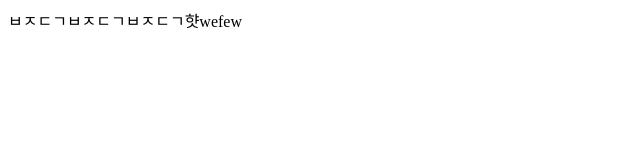
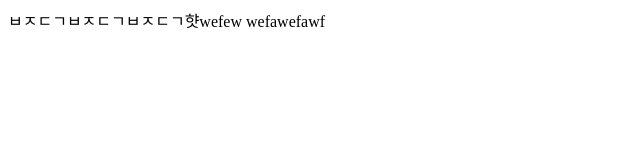
Before and after one commit to kangminwook/first-project, a plain HTML site: page index.html in a window 1280 px wide. Shown: the full height of the page, 0-640 px from the left. Drawn offline with Linux system fonts and the light colour scheme.

Commit message:
second commit

```diff
--- a/index.html
+++ b/index.html
@@ -7,6 +7,6 @@
     <title>Document</title>
 </head>
 <body>
-    ㅂㅈㄷㄱㅂㅈㄷㄱㅂㅈㄷㄱ햣wefew
+    ㅂㅈㄷㄱㅂㅈㄷㄱㅂㅈㄷㄱ햣wefew wefawefawf
 </body>
 </html>
```
